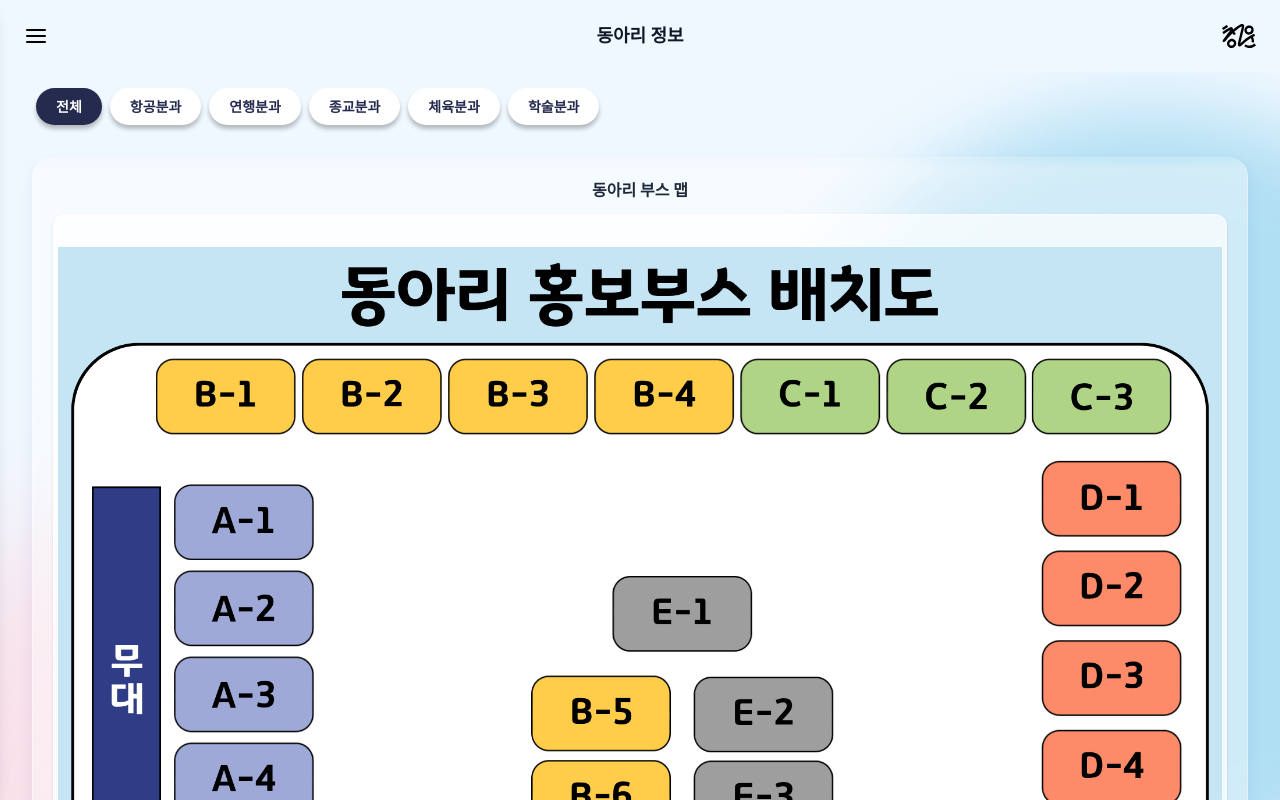
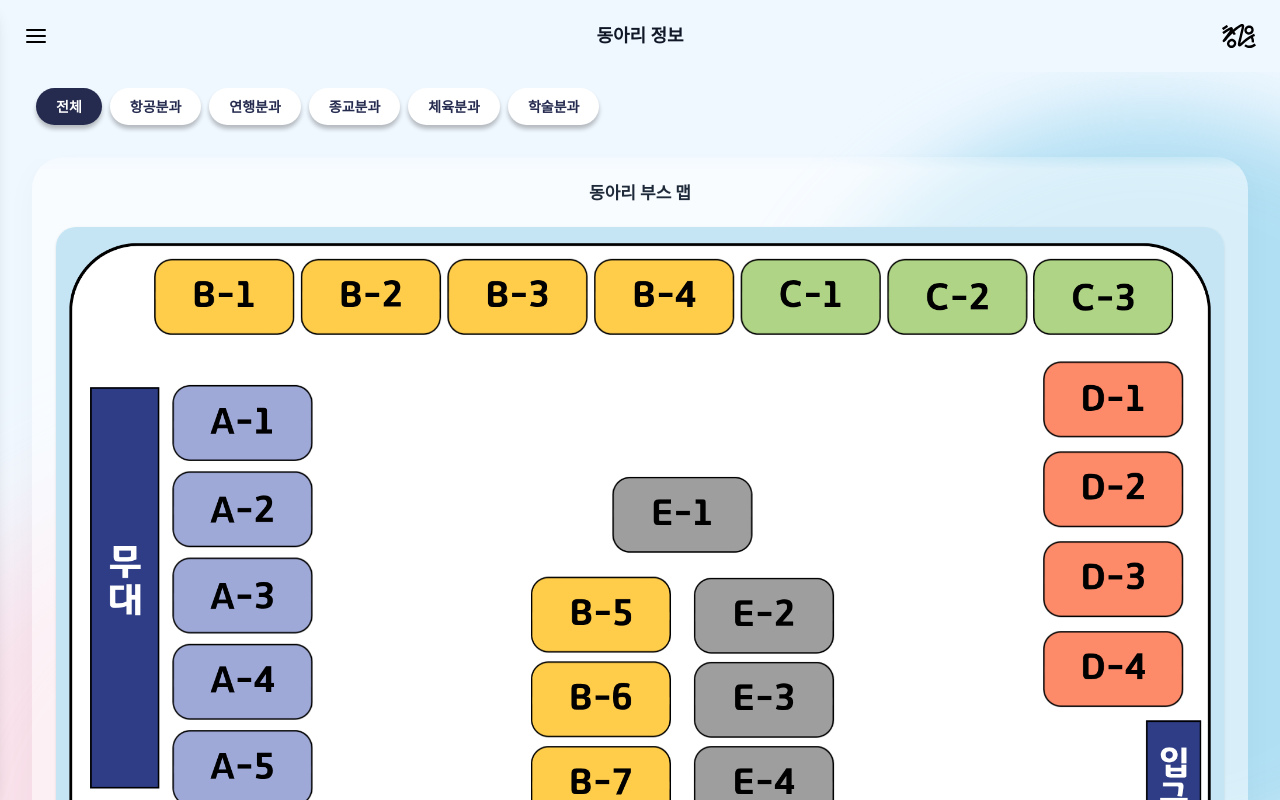
Before and after one commit to KAU-CHUNG-WOON-OT/front_end, a React (Vite) app: page /club in a window 1280 px wide. Built offline with nearby package versions, Linux system fonts and the light colour scheme; a web font is replaced by a local one.

Commit message:
design: 동아리 페이지 수정

```diff
--- a/src/components/club/BoothMap.tsx
+++ b/src/components/club/BoothMap.tsx
@@ -25,15 +25,13 @@ const BoothMap = ({ onClick }: BoothMapProps) => {
   };
 
   return (
-    // 박스
-    <div className="bg-white/40 backdrop-blur-xl border border-white/30 rounded-[20px] p-5 shadow-[0_4px_16px_0px_rgba(31,38,135,0.07)] mb-6 flex flex-col items-center">
+    <div className="bg-white/50 backdrop-blur-md rounded-[32px] p-6 shadow-[0_8px_32px_rgba(0,0,0,0.03)] mb-8 flex flex-col items-center">
 
-      <div className="w-full flex justify-center items-center mb-3">
-        <h3 className="text-base font-bold text-gray-800">동아리 부스 맵</h3>
+      <div className="w-full flex justify-center items-center mb-5">
+        <h3 className="text-[17px] font-bold text-gray-800">동아리 부스 맵</h3>
       </div>
 
-      {/* 이미지 슬라이드 영역 */}
-      <div className="w-full aspect-[4/3] bg-white/70 rounded-xl mb-3 overflow-hidden border border-white/50 shadow-sm relative">
+      <div className="w-full rounded-[20px] mb-4 overflow-hidden shadow-sm relative">
         <div
           ref={scrollRef}
           onScroll={handleScroll}
@@ -48,7 +46,7 @@ const BoothMap = ({ onClick }: BoothMapProps) => {
               <img
                 src={img.src}
                 alt={img.label}
-                className="w-full h-full object-contain p-1"
+                className="w-full h-full object-contain"
                 draggable={false}
               />
             </div>
@@ -56,24 +54,19 @@ const BoothMap = ({ onClick }: BoothMapProps) => {
         </div>
       </div>
 
-      {/* 인디케이터 (점) */}
-      <div className="flex gap-1.5 mb-3">
+      <div className="flex gap-1.5 mb-4">
         {mapImages.map((_, idx) => (
           <div
             key={idx}
-            className={`h-1.5 rounded-full transition-all duration-300 ${
+            className={`h-1 rounded-full transition-all duration-300 ${
               currentIndex === idx
-                ? "w-4 bg-[#7BD6E2]"
-                : "w-1.5 bg-gray-300/60"
+                ? "w-4 bg-gray-700"
+                : "w-1 bg-gray-300"
             }`}
           />
         ))}
       </div>
 
-      {/* 위치 정보 */}
-      <div className="flex items-center gap-1.5 text-sm text-gray-600 font-medium">
-        <span></span>
-      </div>
     </div>
   );
 };
--- a/src/components/club/MapModal.tsx
+++ b/src/components/club/MapModal.tsx
@@ -1,4 +1,4 @@
-import { useState, useEffect } from "react";
+import { useState, useEffect, useRef } from "react";
 
 interface MapModalProps {
   isOpen: boolean;
@@ -12,6 +12,7 @@ const MapModal = ({ isOpen, onClose, imageSrc }: MapModalProps) => {
   const [isDragging, setIsDragging] = useState(false);
   const [startPos, setStartPos] = useState({ x: 0, y: 0 });
   const [lastTapTime, setLastTapTime] = useState(0);
+  const imageRef = useRef<HTMLImageElement>(null);
 
   useEffect(() => {
     if (isOpen) {
@@ -28,6 +29,11 @@ const MapModal = ({ isOpen, onClose, imageSrc }: MapModalProps) => {
   };
 
   const handleDoubleTap = (e: React.TouchEvent | React.MouseEvent) => {
+    if (imageRef.current && scale === 1) {
+      const { naturalWidth, clientWidth } = imageRef.current;
+      if (naturalWidth <= clientWidth) return;
+    }
+
     const currentTime = new Date().getTime();
     const tapLength = currentTime - lastTapTime;
 
@@ -58,15 +64,15 @@ const MapModal = ({ isOpen, onClose, imageSrc }: MapModalProps) => {
 
   return (
     <div
-      className="fixed inset-0 z-50 flex items-center justify-center bg-black/70 p-4 transition-opacity duration-300"
+      className="fixed inset-0 z-50 flex items-center justify-center bg-black/50 p-4 transition-opacity duration-300"
       onClick={onClose}
     >
       <div
-        className="relative w-full max-w-sm bg-white rounded-2xl overflow-hidden shadow-2xl flex flex-col h-[40vh]"
+        className="relative rounded-2xl overflow-hidden shadow-2xl max-w-[90vw] max-h-[85vh] flex items-center justify-center"
         onClick={(e) => e.stopPropagation()}
       >
         <div
-          className="flex-1 bg-gray-50 relative overflow-hidden flex items-center justify-center touch-none"
+          className="relative overflow-hidden touch-none"
           onMouseDown={onMouseDown}
           onMouseMove={onMouseMove}
           onMouseUp={onMouseUp}
@@ -77,13 +83,17 @@ const MapModal = ({ isOpen, onClose, imageSrc }: MapModalProps) => {
           onClick={handleDoubleTap}
         >
           <img
+            ref={imageRef}
             src={imageSrc}
             alt="지도 상세"
-            className="max-w-none transition-transform duration-300 ease-out will-change-transform"
+            className="transition-transform duration-300 ease-out will-change-transform"
             style={{
               transform: `translate(${position.x}px, ${position.y}px) scale(${scale})`,
-              width: "100%",
-              cursor: scale > 1 ? "grab" : "default"
+              maxWidth: "100%",
+              maxHeight: "85vh",
+              display: "block",
+              cursor: scale > 1 ? "grab" : "default",
+              objectFit: "contain",
             }}
             draggable={false}
           />
```
Also changed, not shown: src/assets/booth1.png, src/assets/booth2.jpg.
